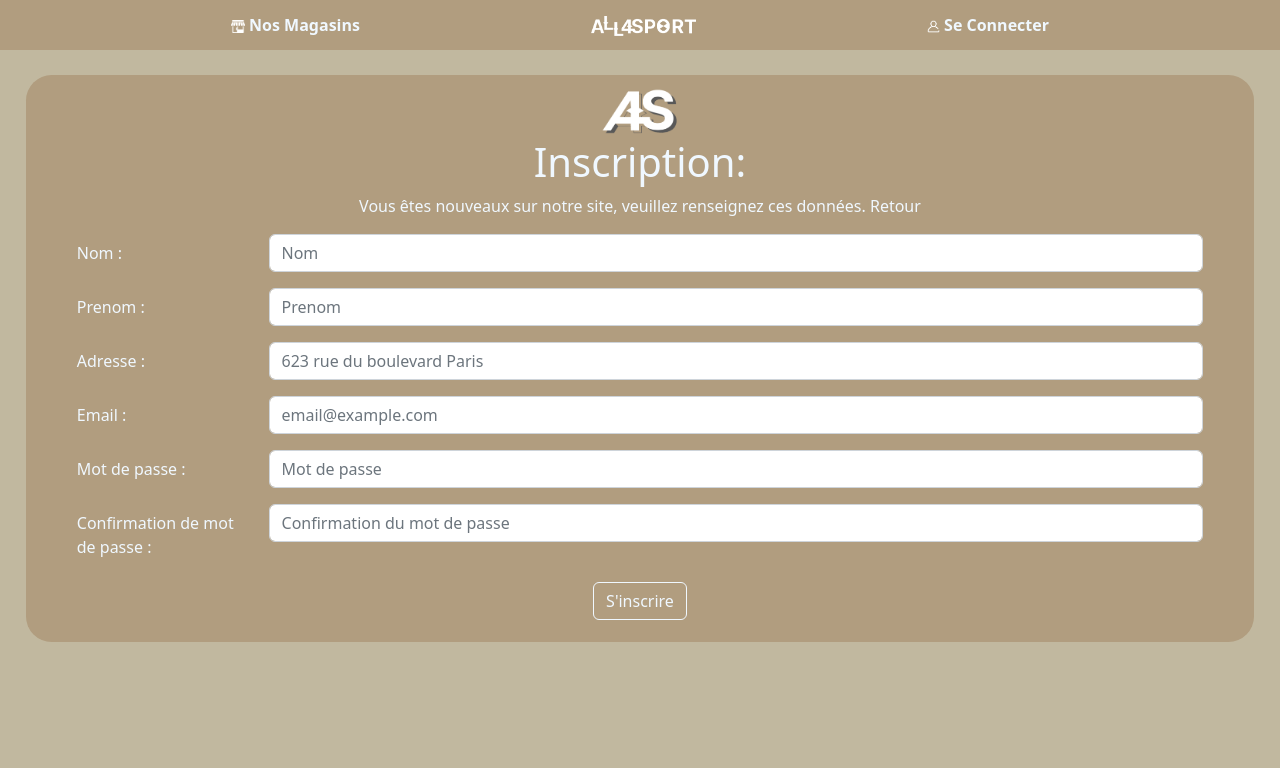
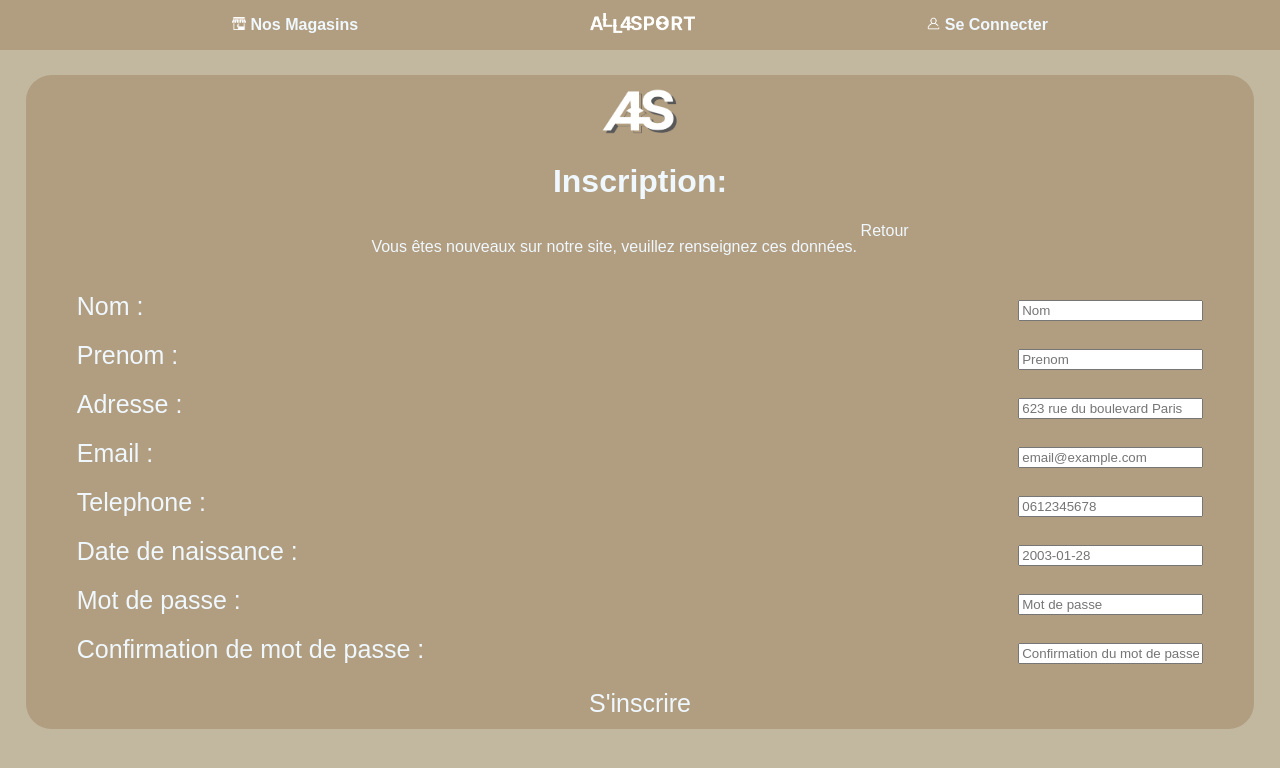
Before and after one commit to T1W3R/AP3, a PHP site: page /Projet/inscription.php in a window 1280 px wide. Shown: the top 768 px of the page. Run offline with PHP 8.4, Linux system fonts and the light colour scheme.

Commit message:
commit pour le reste

```diff
--- a/header_unconnected.php
+++ b/header_unconnected.php
@@ -1,22 +1,24 @@
 <!DOCTYPE html>
 <html lang="en">
+
 <head>
     <meta charset="UTF-8">
     <meta http-equiv="X-UA-Compatible" content="IE=edge">
     <meta name="viewport" content="width=device-width, initial-scale=1.0">
-    <title>ALLSPORT</title>
+    <title>ALL4SPORT</title>
     <link href="style/index.css" rel="stylesheet">
-    <link href="https://cdn.jsdelivr.net/npm/bootstrap@5.2.1/dist/css/bootstrap.min.css" rel="stylesheet" integrity="sha384-iYQeCzEYFbKjA/T2uDLTpkwGzCiq6soy8tYaI1GyVh/UjpbCx/TYkiZhlZB6+fzT" crossorigin="anonymous">
+
 </head>
+
 <body>
     <header>
         <div class="magasin">
-            <img src="images/store.png" alt="store.png" height= 13px>
+            <img src="images/store.png" alt="store.png" height=13px>
             <a href="connexion.php" id="liens">Nos Magasins</a>
         </div>
-        <div class="logo"><img src="images/logo.png" alt="logo.png" height= 20px></div>
+        <div class="logo"><a href="index.php"><img src="images/logo.png" alt="logo.png" height=20px></a></div>
         <div class="magasin">
-            <img src="images/perso.png" alt="perso.png" height= 13px>
+            <img src="images/perso.png" alt="perso.png" height=13px>
             <a href="connexion.php" id="liens">Se Connecter</a>
         </div>
     </header>
--- a/index.php
+++ b/index.php
@@ -17,6 +17,9 @@ function getConnexion()
     }
 }
 ?>
+
+<h2>Actualité</h2>
+
 
 <div class="produits">
 
--- a/inscription.php
+++ b/inscription.php
@@ -1,5 +1,5 @@
 <?php
-    if (session_status() === PHP_SESSION_NONE){
+if (session_status() === PHP_SESSION_NONE) {
     include "header_unconnected.php";
 } else {
     include "header_connected.php";
@@ -9,10 +9,11 @@
 <div style="background-color: #c1B89F; padding-top: 2vw; padding-bottom: 2vw;">
     <div style="background-color: #B19D7F; color: aliceblue; padding-left: 4vw; padding-right: 4vw; padding-top: 1vw; padding-bottom: 0.5vw; border-radius: 2vw; margin-left: 2vw; margin-right: 2vw;">
         <center>
-                <img src="images/tiny_logo.png" alt="tiny_logo" height= 50vw>
+            <img src="images/tiny_logo.png" alt="tiny_logo" height=50vw>
             <h1>Inscription:</h1>
             <div style="display : flex; justify-content: center;">
-                    <p>Vous êtes nouveaux sur notre site, veuillez renseignez ces données.</p><p style="color: #B19D7F;">i</p><a href="connexion.php"> Retour</a>
+                <p>Vous êtes nouveaux sur notre site, veuillez renseignez ces données.</p>
+                <p style="color: #B19D7F;">i</p><a href="connexion.php"> Retour</a>
             </div>
         </center>
 
@@ -42,6 +43,18 @@
                 </div>
             </div>
             <div class="mb-3 row">
+                <label for="inputemail" class="col-sm-2 col-form-label">Telephone :</label>
+                <div class="col-sm-10">
+                    <input type="text" class="form-control" id="inputEmail" placeholder="0612345678" name="telephone" required>
+                </div>
+            </div>
+            <div class="mb-3 row">
+                <label for="inputemail" class="col-sm-2 col-form-label">Date de naissance :</label>
+                <div class="col-sm-10">
+                    <input type="text" class="form-control" id="inputEmail" placeholder="2003-01-28" name="birthdate" required>
+                </div>
+            </div>
+            <div class="mb-3 row">
                 <label for="inputPassword" class="col-sm-2 col-form-label">Mot de passe :</label>
                 <div class="col-sm-10">
                     <input type="password" class="form-control" id="inputPassword" placeholder="Mot de passe" name="mdp" required>
@@ -60,4 +73,5 @@
     </div>
 </div>
 </body>
+
 </html>
--- a/style/index.css
+++ b/style/index.css
@@ -1,9 +1,3 @@
-html {
-    color: aliceblue;
-    background-color: #c1B89F;
-    font-family: sans-serif;
-}
-
 header {
     font-weight: bold;
     background-color: #B19D7F;
@@ -17,12 +11,28 @@ header {
 }
 
 body {
+    background-color: #c1B89F;
     margin: 0px;
+    color: aliceblue;
+    font-family: Arial, sans-serif;
 }
+
 
 a:-webkit-any-link {
     color: aliceblue;
     text-decoration: none;
+}
+
+button {
+    background-color: #c1B89F;
+    color: aliceblue;
+    font-size: 25px;
+    border-radius: 10px;
+    padding-top: 5px;
+    padding-bottom: 5px;
+    padding-left: 15px;
+    padding-right: 15px;
+    border: none;
 }
 
 .produits {
@@ -36,8 +46,27 @@ a:-webkit-any-link {
     display: flex;
     flex-direction: column;
     align-items: center;
+    padding-top: 30px;
 }
 
 #imgproduit {
     border-radius: 1vw;
 }
+
+h2 {
+    background-color: #c1B89F;
+    text-align: center;
+    text-decoration: underline;
+    font-size: none;
+
+}
+
+.mb-3.row {
+    display: flex;
+    justify-content: space-between;
+    align-items: center;
+    margin-top: 20px;
+    margin-bottom: 20px;
+    font-size: 25px;
+
+}
```
Also changed, not shown: connexion.php (+7 -5 lines), header_connected.php (+7 -5 lines), traitementconnexion.php (+7 -7 lines), traitementinscription.php (+17 -13 lines). Lines whose indentation alone changed are shown as unchanged.
